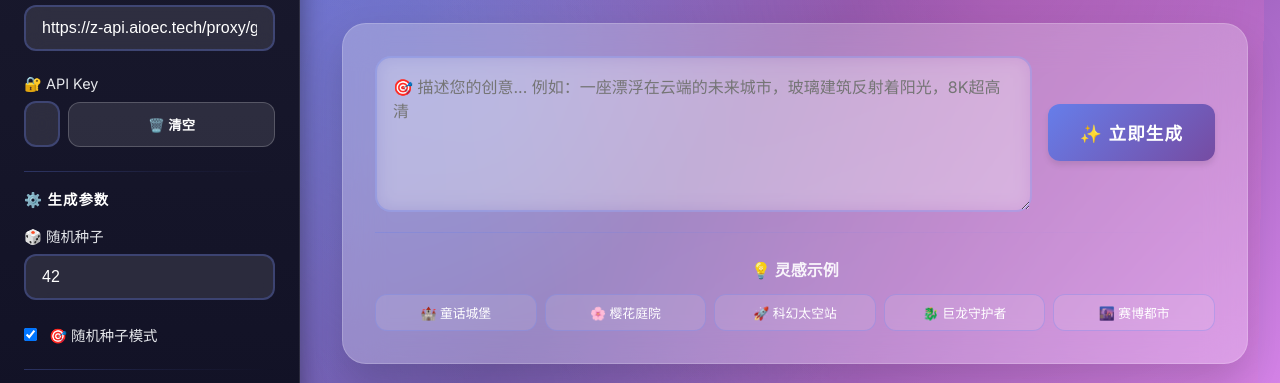
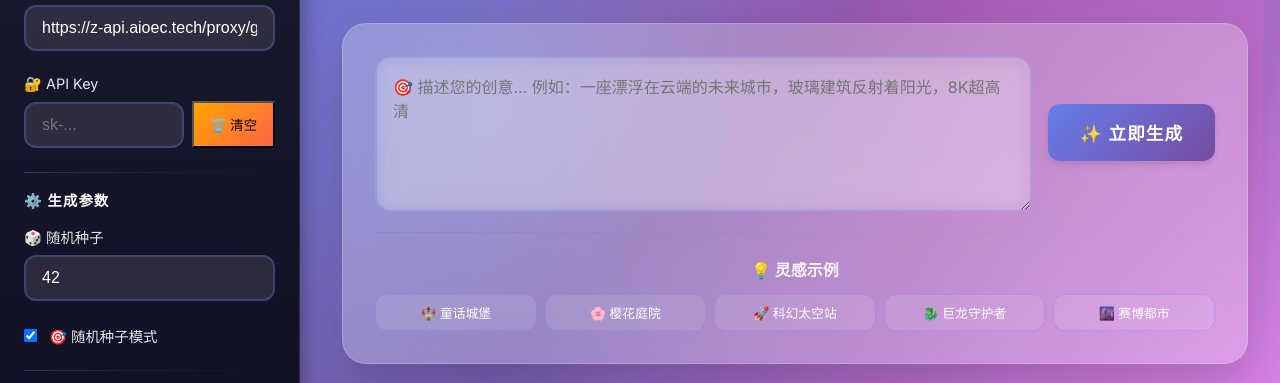
Before and after one commit to sleoss/ai-image-generator-web-edgeone, a plain HTML site: page aioec.html in a window 1280 px wide. Shown: the part 180-563 px from the top of the page. Drawn offline with Linux system fonts and the light colour scheme.

Commit message:
feat：2025-12-05 添加密钥自动缓存到浏览器localStorge，按钮样式调整

```diff
--- a/aioec.html
+++ b/aioec.html
@@ -741,8 +741,7 @@
                         <label for="apiKey">🔐 API Key</label>
                         <div style="display: flex; align-items: center; gap: 0.5rem;">
                             <input type="password" id="apiKey" placeholder="sk-..." style="flex: 1; margin-bottom: 0;">
-                            <button id="clearApiKeyBtn" class="btn-secondary" style="padding: 0.75rem 1rem !important; height: fit-content;">🗑️ 清空</button>
-                        </div>
+                            <button id="clearApiKeyBtn" class="btn" style="background: var(--warning-gradient) !important; padding: 0.75rem 1rem !important; height: fit-content;">🗑️ 清空</button></div>
                     </div>
                 </div>
 
```
